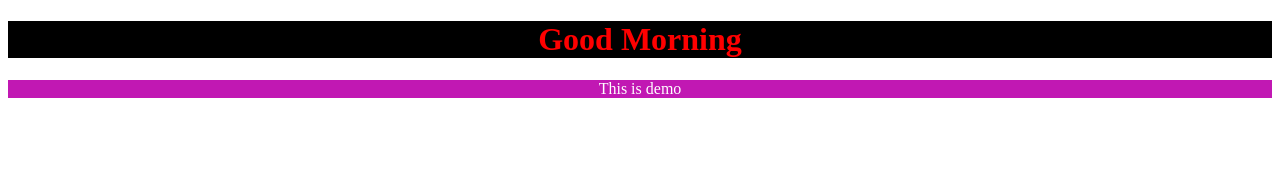
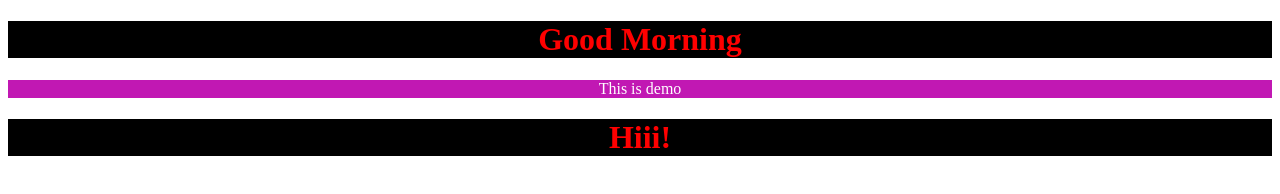
Before and after one commit to RASHICHOURASIYA/B33-masai, a plain HTML site: page ind.html in a window 1280 px wide. Drawn offline with Linux system fonts and the light colour scheme.

Commit message:
changesfile

```diff
--- a/ind.html
+++ b/ind.html
@@ -21,5 +21,6 @@
 <body>
     <h1>Good Morning</h1>
     <p>This is demo</p>
+    <h1>Hiii!</h1>
 </body>
 </html>
```
